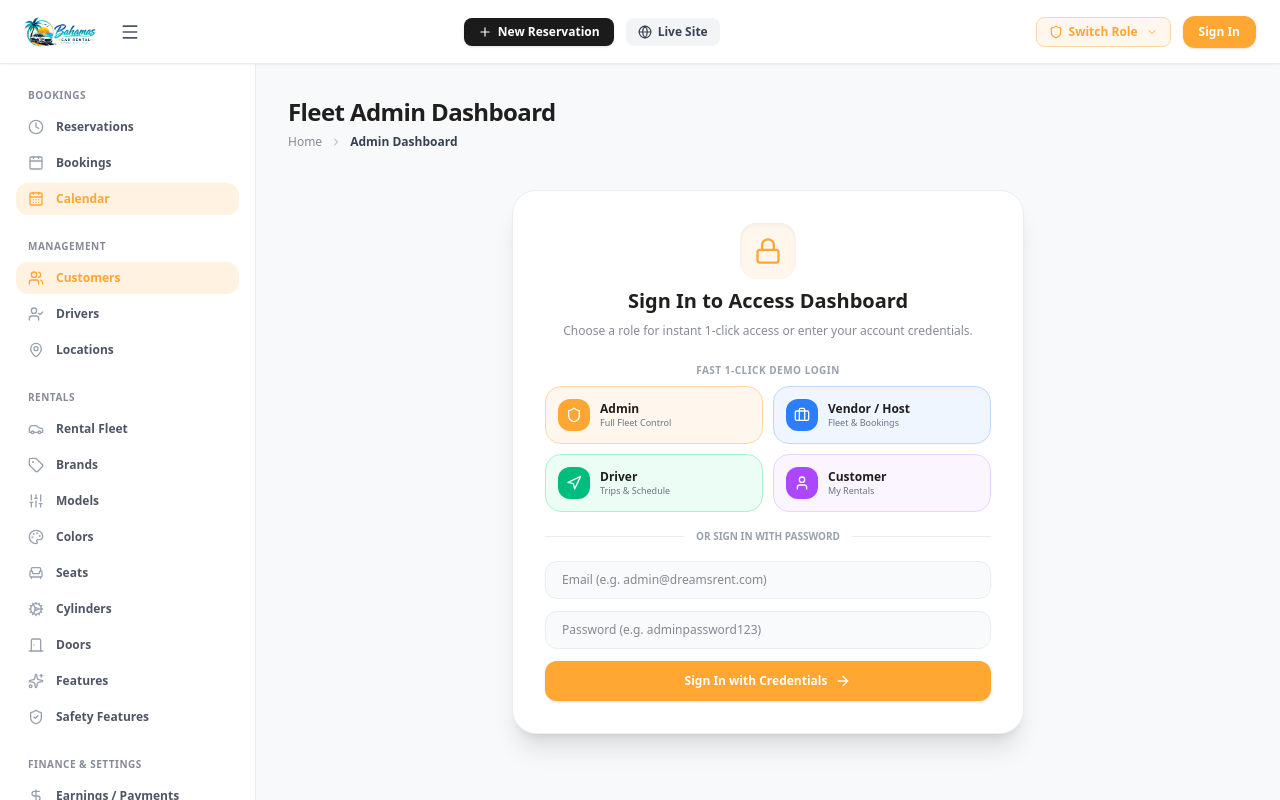
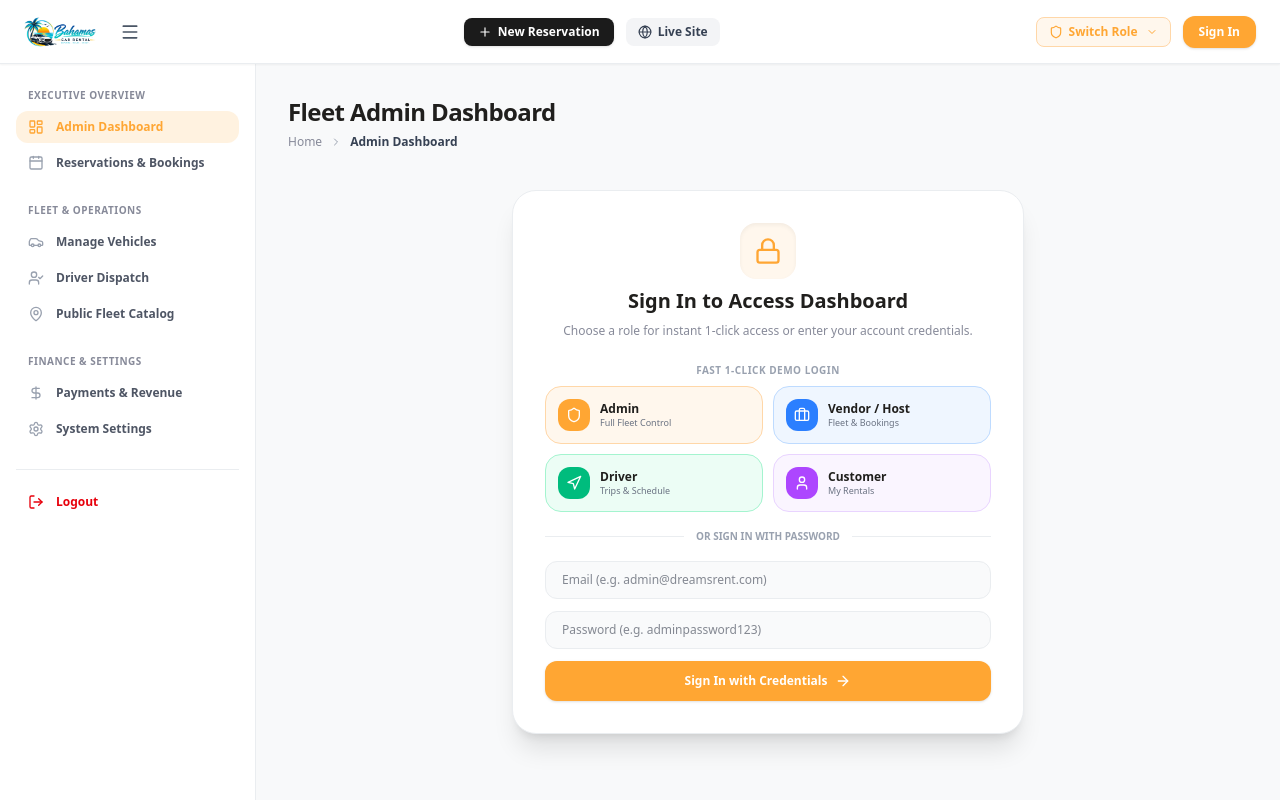
Before and after one commit to raushan22882917/dreamsrent-bahamas, a Next.js app: page /admin in a window 1280 px wide. Built offline with nearby package versions, Linux system fonts and the light colour scheme.

Commit message:
fix(sidebar): remove duplicate active links and ensure each item has a unique path

```diff
--- a/components/layout/DashboardLayout.tsx
+++ b/components/layout/DashboardLayout.tsx
@@ -6,6 +6,7 @@ import { usePathname } from 'next/navigation';
 import { useAuth } from '../../context/AuthContext';
 import { UserRole } from '../../types/rental';
 import {
+  LayoutDashboard,
   Clock,
   Calendar,
   CalendarDays,
@@ -60,45 +61,74 @@ export const DashboardLayout: React.FC<DashboardLayoutProps> = ({
   const [userDropdownOpen, setUserDropdownOpen] = useState(false);
   const [roleDropdownOpen, setRoleDropdownOpen] = useState(false);
 
-  const sidebarSections = [
+  const getSidebarSections = () => {
+    if (user?.role === 'vendor') {
+      return [
         {
-      heading: 'BOOKINGS',
+          heading: 'DASHBOARD',
           items: [
-        { label: 'Reservations', href: '/admin/bookings', icon: Clock },
-        { label: 'Bookings', href: user?.role === 'vendor' ? '/vendor/dashboard' : '/admin/bookings', icon: Calendar },
-        { label: 'Calendar', href: '/admin', icon: CalendarDays },
+            { label: 'Overview', href: '/vendor/dashboard', icon: LayoutDashboard },
+            { label: 'My Bookings', href: '/vendor/bookings', icon: Calendar },
           ]
         },
         {
-      heading: 'MANAGEMENT',
+          heading: 'FLEET MANAGEMENT',
           items: [
-        { label: 'Customers', href: '/admin', icon: Users },
-        { label: 'Drivers', href: '/driver/dashboard', icon: UserCheck },
-        { label: 'Locations', href: '/rental-grid', icon: MapPin },
+            { label: 'My Vehicles', href: '/vendor/cars', icon: Car },
+            { label: 'Fleet Inventory', href: '/rental-grid', icon: Tag },
           ]
         },
         {
-      heading: 'RENTALS',
+          heading: 'FINANCE & ACCOUNT',
           items: [
-        { label: 'Rental Fleet', href: user?.role === 'vendor' ? '/vendor/cars' : '/admin/cars', icon: Car },
-        { label: 'Brands', href: '/rental-grid', icon: Tag },
-        { label: 'Models', href: '/rental-grid', icon: Sliders },
-        { label: 'Colors', href: '/rental-grid', icon: Palette },
-        { label: 'Seats', href: '/rental-grid', icon: Armchair },
-        { label: 'Cylinders', href: '/rental-grid', icon: Cog },
-        { label: 'Doors', href: '/rental-grid', icon: DoorClosed },
-        { label: 'Features', href: '/rental-grid', icon: Sparkles },
-        { label: 'Safety Features', href: '/rental-grid', icon: ShieldCheck },
+            { label: 'Earnings & Payouts', href: '/vendor/payments', icon: DollarSign },
+            { label: 'Vendor Profile', href: '/vendor/settings', icon: Settings },
+          ]
+        }
+      ];
+    }
+
+    if (user?.role === 'driver') {
+      return [
+        {
+          heading: 'DISPATCH',
+          items: [
+            { label: 'Trips & Schedule', href: '/driver/dashboard', icon: Navigation },
+            { label: 'Fleet Hub', href: '/rental-grid', icon: MapPin },
+            { label: 'My Profile', href: '/settings', icon: Settings },
+          ]
+        }
+      ];
+    }
+
+    // Default Admin & Executive Management
+    return [
+      {
+        heading: 'EXECUTIVE OVERVIEW',
+        items: [
+          { label: 'Admin Dashboard', href: '/admin', icon: LayoutDashboard },
+          { label: 'Reservations & Bookings', href: '/admin/bookings', icon: Calendar },
+        ]
+      },
+      {
+        heading: 'FLEET & OPERATIONS',
+        items: [
+          { label: 'Manage Vehicles', href: '/admin/cars', icon: Car },
+          { label: 'Driver Dispatch', href: '/driver/dashboard', icon: UserCheck },
+          { label: 'Public Fleet Catalog', href: '/rental-grid', icon: MapPin },
         ]
       },
       {
         heading: 'FINANCE & SETTINGS',
         items: [
-        { label: 'Earnings / Payments', href: user?.role === 'vendor' ? '/vendor/payments' : '/payments', icon: DollarSign },
-        { label: 'Account Settings', href: user?.role === 'vendor' ? '/vendor/settings' : '/settings', icon: Settings },
+          { label: 'Payments & Revenue', href: '/payments', icon: DollarSign },
+          { label: 'System Settings', href: '/settings', icon: Settings },
         ]
       }
     ];
+  };
+
+  const sidebarSections = getSidebarSections();
 
   const handleQuickRoleSwitch = (role: UserRole) => {
     switchRole(role);
```
Lines whose indentation alone changed are shown as unchanged.
